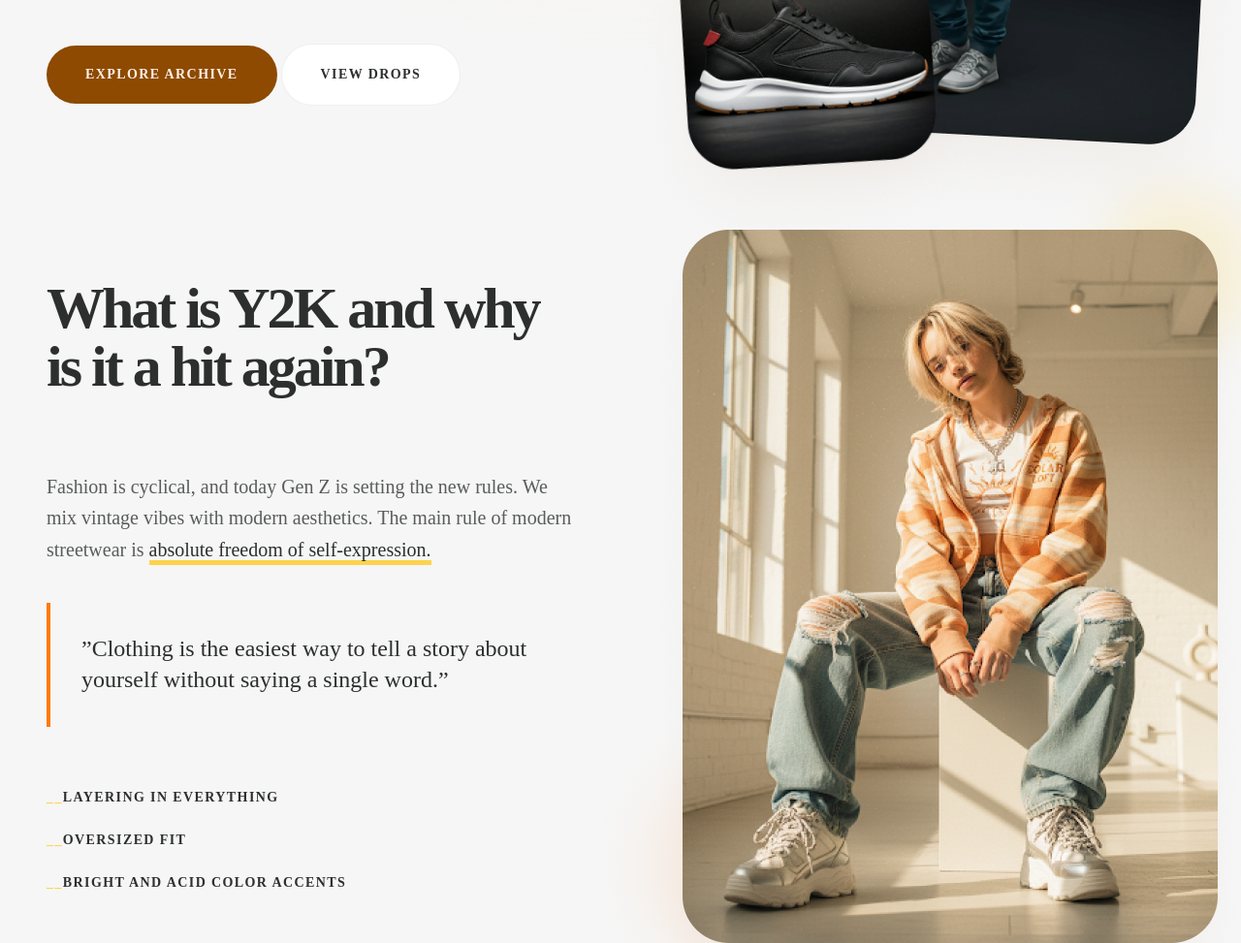
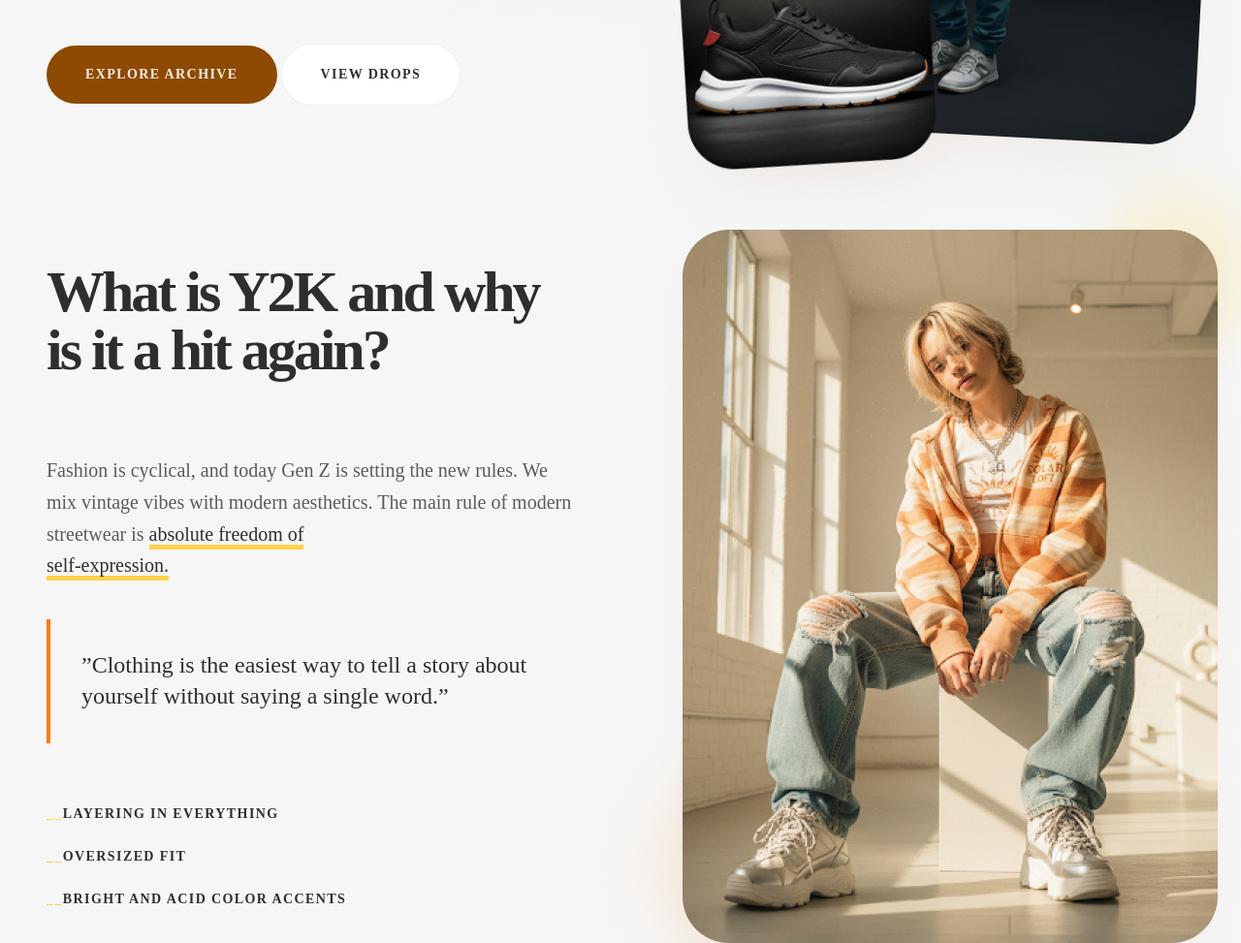
Before and after one commit to nazargoiteens/y2k, a plain HTML site: page index.html in a window 1280 px wide. Shown: the part 779-1752 px from the top of the page at 97% size. Drawn offline with Linux system fonts and the light colour scheme.

Commit message:
Update index.html

```diff
--- a/index.html
+++ b/index.html
@@ -105,7 +105,7 @@
                             rules.
                             We mix vintage vibes with modern
                             aesthetics. The main rule of modern streetwear is <span class="section-2right__hatp-span">
-                                absolute freedom of self-expression.</span>
+                                absolute freedom of <br>self-expression.</span>
                         </p>
                     </div>
 
```
